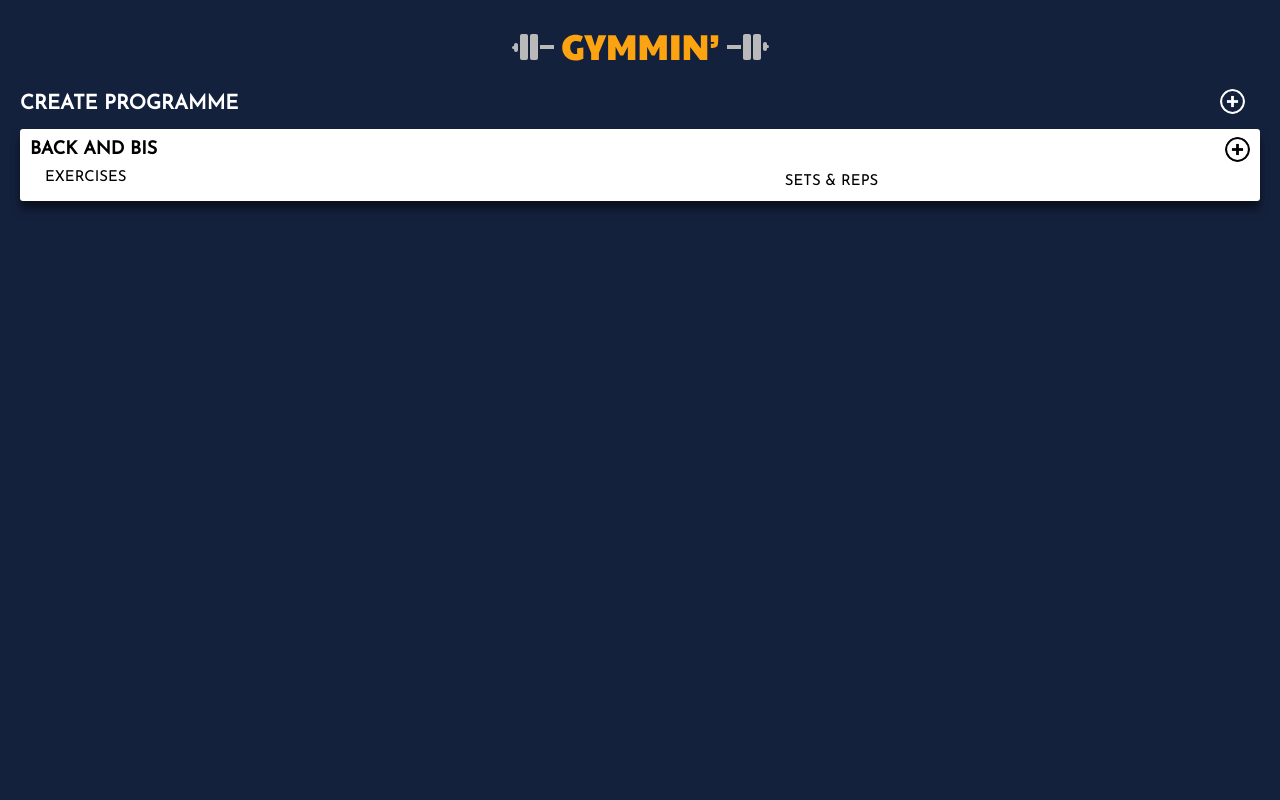
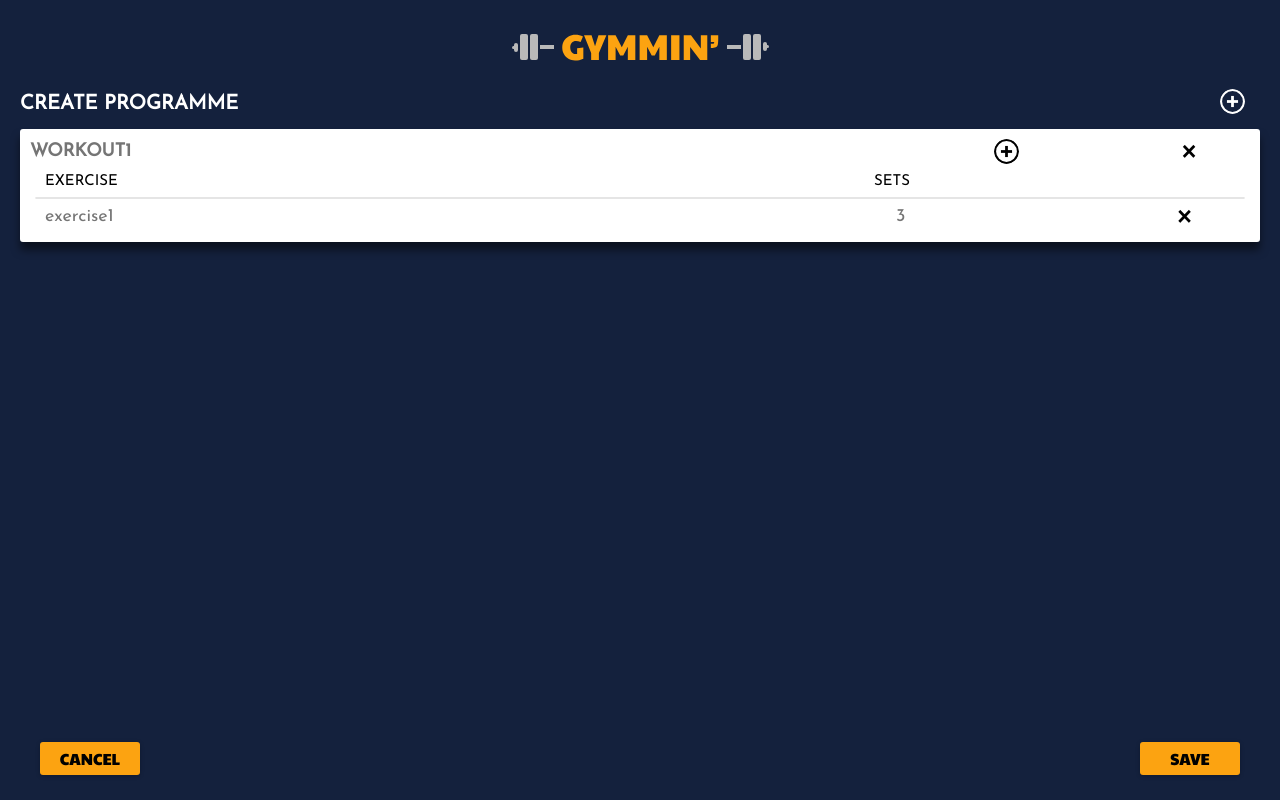
Before and after one commit to jackbrown80/gymmin, a React (Create React App) app: page /programmes/create in a window 1280 px wide. Both pictures are taken after a click on the button 1232 px from the left and 101 px from the top of the page. Built offline with nearby package versions, Linux system fonts and the light colour scheme.

Commit message:
create programme done

```diff
--- a/src/components/CreateProgramme.js
+++ b/src/components/CreateProgramme.js
@@ -1,26 +1,67 @@
 import React, { useState, useEffect } from 'react'
 import '../css/CreateProgrammes.css'
 import WorkoutCard from './WorkoutCard'
+import { useHistory } from 'react-router-dom'
 
 const CreateProgramme = (props) => {
   // Get intial workouts state from local storage, if it doesn't exist set it to 0. Parse turns it from a string to an object
-  const initialWorkouts = JSON.parse(window.localStorage.getItem('workouts')) || 0
+  const initialWorkouts =
+    JSON.parse(window.localStorage.getItem('workouts')) || 0
+  const initialWorkoutsIncDeleted =
+    JSON.parse(window.localStorage.getItem('workoutsIncDeleted')) || []
+
   // Adds a 'todos' property to state object and creates addToDo function which is used to update the state. Intital state of todos is set to the local storage
   const [workouts, setWorkouts] = useState(initialWorkouts)
+  const [workoutsIncDeleted, setWorkoutsIncDeleted] = useState(
+    initialWorkoutsIncDeleted
+  )
+  const history = useHistory()
+
   // Each time App rerenders update local storage with the new state
   useEffect(() => {
     // Stringify turns the object into a string so it can be stored correctly
     window.localStorage.setItem('workouts', JSON.stringify(workouts))
+    window.localStorage.setItem(
+      'workoutsIncDeleted',
+      JSON.stringify(workoutsIncDeleted)
+    )
   })
 
   const addWorkout = () => {
+    let prevWorkoutsIncDeleted = [...workoutsIncDeleted]
+    const workoutsCount = Object.keys(prevWorkoutsIncDeleted).length
+    prevWorkoutsIncDeleted.push(`workout${workoutsCount + 1}`)
+    setWorkoutsIncDeleted(prevWorkoutsIncDeleted)
+
     let prevWorkouts = { ...workouts }
-    const workoutsCount = Object.keys(prevWorkouts).length
     prevWorkouts[`workout${workoutsCount + 1}`] = {}
     setWorkouts(prevWorkouts)
   }
 
+  const deleteWorkout = (key) => {
+    let prevWorkouts = { ...workouts }
+    delete prevWorkouts[key]
+    setWorkouts(prevWorkouts)
+    window.localStorage.removeItem(`${key}/exercises`)
+    window.localStorage.removeItem(`${key}/exercisesIncDeleted`)
+  }
+
+  const saveProgramme = () => {
+    let prevProgrammes = {...props.programmes}
+    const programmesCount = Object.keys(prevProgrammes).length
+    prevProgrammes[`programme${programmesCount + 1}`] = workouts
+    props.setProgrammes(prevProgrammes)
+    window.localStorage.clear()
+    history.push('/programmes')
+  }
+
+  const goBack = () => {
+    window.localStorage.clear()
+    history.push('/programmes')
+  }
+
   const workoutsExist = Object.keys(workouts).length !== 0
+
   if (workoutsExist) {
     return (
       <div className="create-prog-wrapper">
@@ -28,9 +69,24 @@ const CreateProgramme = (props) => {
           <h1 className="programmes-title create">CREATE PROGRAMME</h1>
           <button className="add-button" onClick={addWorkout}></button>
         </div>
-        {Object.keys(workouts).map(key => (
-            <WorkoutCard key={key} index={key}/>
+        {Object.keys(workouts).map((key) => (
+          <WorkoutCard
+            key={key}
+            index={key}
+            deleteWorkout={deleteWorkout}
+            setProgrammes={props.setProgrammes}
+            setWorkouts={setWorkouts}
+            workouts={workouts}
+          />
         ))}
+        <div className="back-next">
+          <button className="back orange-cta" onClick={goBack}>
+            CANCEL
+          </button>
+          <button className="next orange-cta" onClick={saveProgramme}>
+            SAVE
+          </button>
+        </div>
       </div>
     )
   } else {
@@ -40,7 +96,15 @@ const CreateProgramme = (props) => {
           <h1 className="programmes-title create">CREATE PROGRAMME</h1>
           <button className="add-button" onClick={addWorkout}></button>
         </div>
-        <p>NO WORKOUTS YOU NONCE CREATE ONE</p>
+        <p className="add-prompt">Click the add button (+) in the top right to add a workout</p>
+        <div className="back-next">
+          <button className="back orange-cta" onClick={goBack}>
+            CANCEL
+          </button>
+          <button className="next orange-cta" onClick={saveProgramme}>
+            SAVE
+          </button>
+        </div>
       </div>
     )
   }
--- a/src/components/CreateProgrammeCard.js
+++ b/src/components/CreateProgrammeCard.js
@@ -13,7 +13,7 @@ const CreateProgrammeCard = (props) => {
       <p className="card-text">{props.text}</p>
       <div className="text-button">
         <p className="card-text second">{props.textButton}</p>
-        <button className="create-programme" onClick={handleClick}>
+        <button className="orange-cta" onClick={handleClick}>
           CREATE
         </button>
       </div>
--- a/src/components/Programmes.js
+++ b/src/components/Programmes.js
@@ -23,6 +23,7 @@ const Programmes = (props) => {
       title={title}
       text={text}
       textButton={textButton}
+      className="create-card"
     />
     <h1 className="programmes-title">PROGRAMMES</h1>
     <p className="create-prompt">
--- a/src/components/WorkoutCard.js
+++ b/src/components/WorkoutCard.js
@@ -1,18 +1,20 @@
 import React, { useState, useEffect } from 'react'
 import '../css/WorkoutCard.css'
-import Modal from './Modal'
 
 const WorkoutCard = (props) => {
-  const [showModal, setShowModal] = useState(false)
   const initialExercises =
-    JSON.parse(window.localStorage.getItem(`${props.index}/exercises`)) || {}
+    JSON.parse(window.localStorage.getItem(`${props.index}/exercises`)) || {exercise1:{}}
   const initialExercisesIncDeleted =
     JSON.parse(
       window.localStorage.getItem(`${props.index}/exercisesIncDeleted`)
-    ) || []
+    ) || ['exercise1']
 
   // Adds a 'todos' property to state object and creates addToDo function which is used to update the state. Intital state of todos is set to the local storage
-  const [exercises, setExercises] = useState(initialExercises)
+  const [workout, setWorkout] = useState({
+    name: props.index,
+    exercises: { exercise1: {name:'', sets: 0}, ...initialExercises },
+  })
+
   const [exercisesIncDeleted, setExercisesIncDeleted] = useState(
     initialExercisesIncDeleted
   )
@@ -21,7 +23,7 @@ const WorkoutCard = (props) => {
     // Stringify turns the object into a string so it can be stored correctly
     window.localStorage.setItem(
       `${props.index}/exercises`,
-      JSON.stringify(exercises)
+      JSON.stringify(workout.exercises)
     )
     window.localStorage.setItem(
       `${props.index}/exercisesIncDeleted`,
@@ -29,48 +31,113 @@ const WorkoutCard = (props) => {
     )
   })
 
+  const saveWorkout = () => {
+    let prevWorkouts = { ...props.workouts }
+    prevWorkouts[props.index] = workout
+    props.setWorkouts(prevWorkouts)
+  }
+
   const addExercise = () => {
     let prevExercisesIncDeleted = [...exercisesIncDeleted]
     const exercisesCount = Object.keys(prevExercisesIncDeleted).length
     prevExercisesIncDeleted.push(`exercise${exercisesCount + 1}`)
     setExercisesIncDeleted(prevExercisesIncDeleted)
 
-    let prevExercises = { ...exercises }
-    prevExercises[`exercise${exercisesIncDeleted.length + 1}`] = {}
-    setExercises(prevExercises)
+    let prevWorkout = { ...workout }
+
+    prevWorkout.exercises[`exercise${exercisesIncDeleted.length + 1}`] = {}
+    setWorkout(prevWorkout)
   }
 
   const deleteExercise = (key) => {
-    let prevExercises = { ...exercises }
-    delete prevExercises[key]
-    setExercises(prevExercises)
+    let prevWorkout = { ...workout }
+    delete prevWorkout.exercises[key]
+    setWorkout(prevWorkout)
   }
 
-  const handleExerciseRowClick = () => {console.log('hi');
+  const refObj = {}
+
+  const updateExercise = (key, nameOrSets, name) => {
+    let prevWorkout = { ...workout }
+    prevWorkout.exercises[key][nameOrSets] = name
+    setWorkout(prevWorkout)
+
+    saveWorkout()
   }
 
-  const exercisesExist = Object.keys(exercises).length !== 0
+  const updateWorkoutName = (name) => {
+    let prevWorkout = { ...workout }
+    prevWorkout.name = name
+    setWorkout(prevWorkout)
+
+    saveWorkout()
+  }
+
+  Object.keys(workout.exercises).forEach((key) => {
+    refObj[`name${key}`] = React.createRef()
+    refObj[`sets${key}`] = React.createRef()
+    refObj[`workoutName${props.index}`] = React.createRef()
+  })
+
+  const exercisesExist = Object.keys(workout.exercises).length !== 0
   if (exercisesExist) {
     return (
       <div className="card-wrapper workout">
         <div className="create-row">
-          <h1 className="programmes-title workout">BACK AND BIS</h1>
+          <input
+            className="programmes-title workout"
+            placeholder={props.index.toUpperCase()}
+            ref={refObj[`workoutName${props.index}`]}
+            onChange={() =>
+              updateWorkoutName(refObj[`workoutName${props.index}`].current.value)
+            }
+          />
           <button className="add-button workout" onClick={addExercise}></button>
+          <button
+            className="delete"
+            onClick={() => props.deleteWorkout(props.index)}
+          >
+            ×
+          </button>
         </div>
         <div className="exercises-wrapper">
           <div className="create-row workout">
-            <p className="exercises-header">EXERCISES</p>
-            <p className="sets-reps-header">SETS & REPS</p>
+            <p className="exercises-header">EXERCISE</p>
+            <p className="sets-reps-header">SETS</p>
             <p className="delete"></p>
           </div>
-          {Object.keys(exercises).map((key) => (
+          {Object.keys(workout.exercises).map((key) => (
             <div key={key}>
               <hr className="divider workout"></hr>
               <div className="create-row workout">
-                <button className="row-button" onClick={handleExerciseRowClick}>
-                  <p className="exercise-name">{key}</p>
-                  <p className="sets-reps">12, 10, 8, 6</p>
-                </button>
+                <div className="row-button">
+                  <input
+                    className="exercise-name"
+                    type="text"
+                    placeholder={key}
+                    ref={refObj[`name${key}`]}
+                    onChange={() =>
+                      updateExercise(
+                        key,
+                        'name',
+                        refObj[`name${key}`].current.value
+                      )
+                    }
+                  />
+                  <input
+                    className="sets-reps"
+                    type="number"
+                    placeholder="3"
+                    ref={refObj[`sets${key}`]}
+                    onChange={() =>
+                      updateExercise(
+                        key,
+                        'sets',
+                        refObj[`sets${key}`].current.value
+                      )
+                    }
+                  />
+                </div>
                 <button className="delete" onClick={() => deleteExercise(key)}>
                   ×
                 </button>
@@ -84,13 +151,22 @@ const WorkoutCard = (props) => {
     return (
       <div className="card-wrapper workout">
         <div className="create-row">
-          <h1 className="programmes-title workout">BACK AND BIS</h1>
+          <input
+            className="programmes-title workout"
+            placeholder={props.index.toUpperCase()}
+          />
           <button className="add-button workout" onClick={addExercise}></button>
+          <button
+            className="delete"
+            onClick={() => props.deleteWorkout(props.index)}
+          >
+            ×
+          </button>
         </div>
         <div className="exercises-wrapper">
           <div className="create-row workout">
-            <p className="exercises-header">EXERCISES</p>
-            <p className="sets-reps-header">SETS & REPS</p>
+            <p className="exercises-header">EXERCISE</p>
+            <p className="sets-reps-header">SETS</p>
             <p className="delete"></p>
           </div>
         </div>
--- a/src/css/CreateProgrammes.css
+++ b/src/css/CreateProgrammes.css
@@ -2,6 +2,7 @@
   width: 100%;
   display: flex;
   flex-direction: column;
+  padding-bottom: 50px;
 }
 .create-row{
   width: 100%;
@@ -11,6 +12,7 @@
 }
 .programmes-title.create {
   text-align: left;
+  margin: 0;
 }
 
 .add-button {
@@ -30,3 +32,23 @@
 .add-button:active{
     transform: scale(0.95);
 }
+.back-next{
+  position: fixed;
+  width: 100%;
+  padding: 0 20px;
+  bottom: 25px;
+}
+.back-next button{
+width: 100px;
+}
+.next{
+  float: right;
+  margin-right: 40px;
+}
+.add-prompt{
+  margin-top: 20px;
+  color: white;
+  text-align: center;
+  font-family: 'Josefin Sans', sans-serif;
+  font-weight: 500;
+}
--- a/src/css/NoProgrammes.css
+++ b/src/css/NoProgrammes.css
@@ -24,7 +24,7 @@
 .text-button {
   display: flex;
 }
-.create-programme {
+.orange-cta {
   border-radius: 3px;
   border: none;
   background-color: #fca311;
--- a/src/css/Programmes.css
+++ b/src/css/Programmes.css
@@ -14,13 +14,15 @@
   font-weight: 900;
   font-size: 20px;
   color: white;
+  margin-top: 30px;
 }
 .create-prompt {
-  margin: 0;
+  margin-top: 15px;
   padding: 0;
   font-family: 'Josefin Sans', sans-serif;
   color: white;
   text-align: center;
   font-weight: 500;
-
 }
+.create-card{
+}
--- a/src/css/WorkoutCard.css
+++ b/src/css/WorkoutCard.css
@@ -6,10 +6,15 @@
 .programmes-title.workout {
   color: black;
   font-size: 18px;
+  outline: none;
+  border: none;
+  margin: 0;
+  width: 70%;
 }
 .add-button.workout {
   background-image: url(../svg/add-black.svg);
   margin: 0;
+  outline: none;
 }
 .exercises-wrapper {
   padding: 0 5px;
@@ -25,7 +30,7 @@
   font-family: 'Josefin Sans', sans-serif;
   font-size: 15px;
   margin-left: 10px;
-  flex: 1 0 40%;
+  flex: 1 0 45%;
   margin-bottom: 8px;
 }
 .sets-reps-header {
@@ -33,6 +38,7 @@
   font-size: 15px;
   flex: 1 0 50%;
   text-align: center;
+  margin-bottom: 8px;
 }
 .exercise-name {
   font-family: 'Josefin Sans', sans-serif;
@@ -41,14 +47,17 @@
   margin-left: 10px;
   margin-bottom: 8px;
   text-align: left;
-  flex: 1 0 45%;
-
+  width: 60%;
+  outline: none;
+  border: none;
 }
 .sets-reps {
+  width: 40%;
   font-family: 'Josefin Sans', sans-serif;
   font-size: 18px;
   text-align: center;
-  flex: 1 0 55%;
+  outline: none;
+  border: none;
 }
 
 .row-button {
@@ -63,7 +72,15 @@
   background-color: white;
   border: none;
   outline: none;
-  flex: 1 0 10%;
-  font-size: 20px;
+  width: 10%;
+  font-size: 25px;
   font-weight: 600;
 }
+.add-button.workout.remove {
+  background-image: url(../svg/add-black.svg);
+  margin: 0;
+  transform: rotate(45deg);
+}
+.add-button.workout.remove:active {
+  transform: scale(0.95) rotate(45deg);
+}
```
Also changed, not shown: src/svg/remove-black.svg (added).
